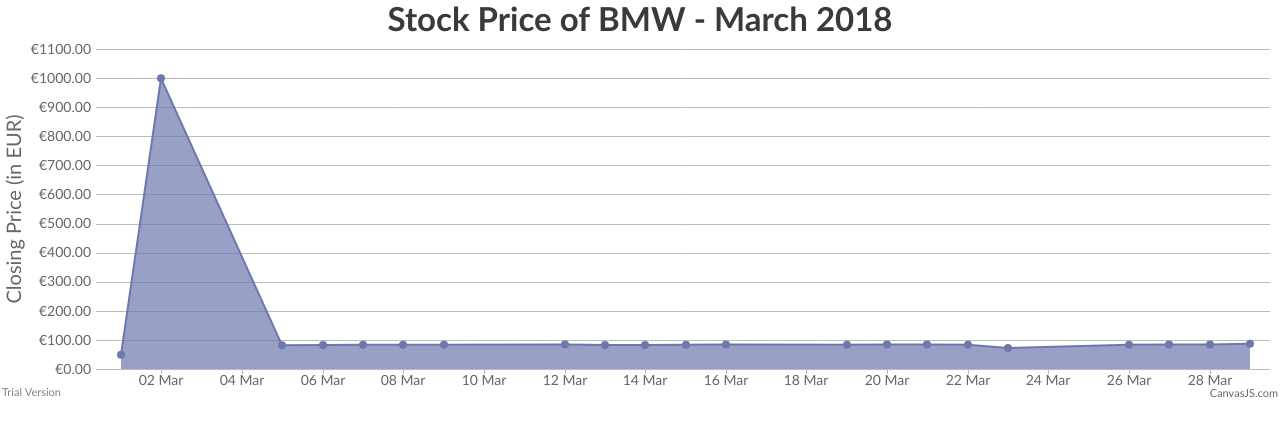
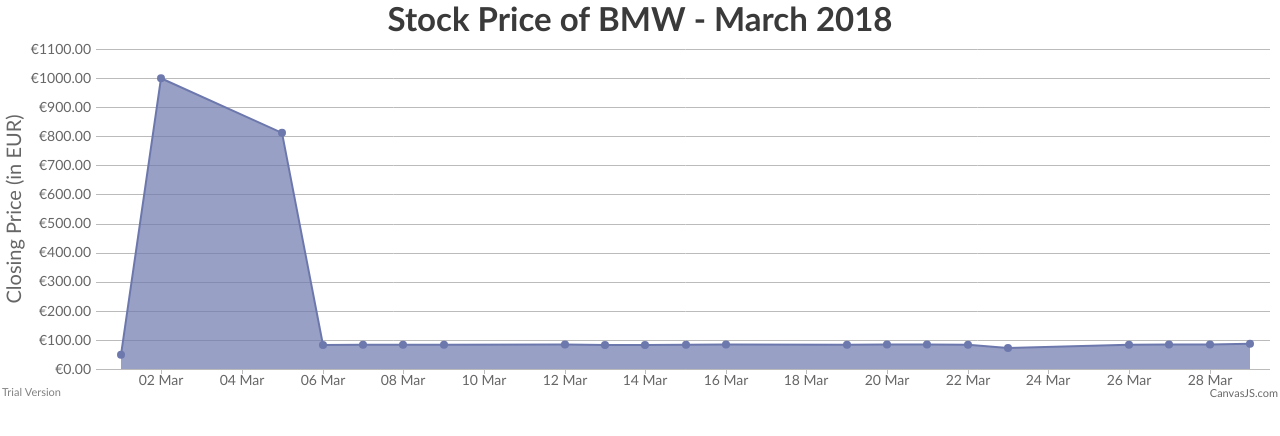
Before and after one commit to cgungaloo/chart-app, a React (Create React App) app: page / in a window 1280 px wide. Shown: the top 436 px of the page. Built offline with nearby package versions, Linux system fonts and the light colour scheme.

Commit message:
Changed graph point data

```diff
--- a/src/App.js
+++ b/src/App.js
@@ -38,7 +38,7 @@
         dataPoints: [
           { x: new Date("2018-03-01"), y: 50.3},
           { x: new Date("2018-03-02"), y: 1000.97},
-          { x: new Date("2018-03-05"), y: 83.49},
+          { x: new Date("2018-03-05"), y: 813.49},
           { x: new Date("2018-03-06"), y: 84.16},
           { x: new Date("2018-03-07"), y: 84.86},
           { x: new Date("2018-03-08"), y: 84.97},
```
